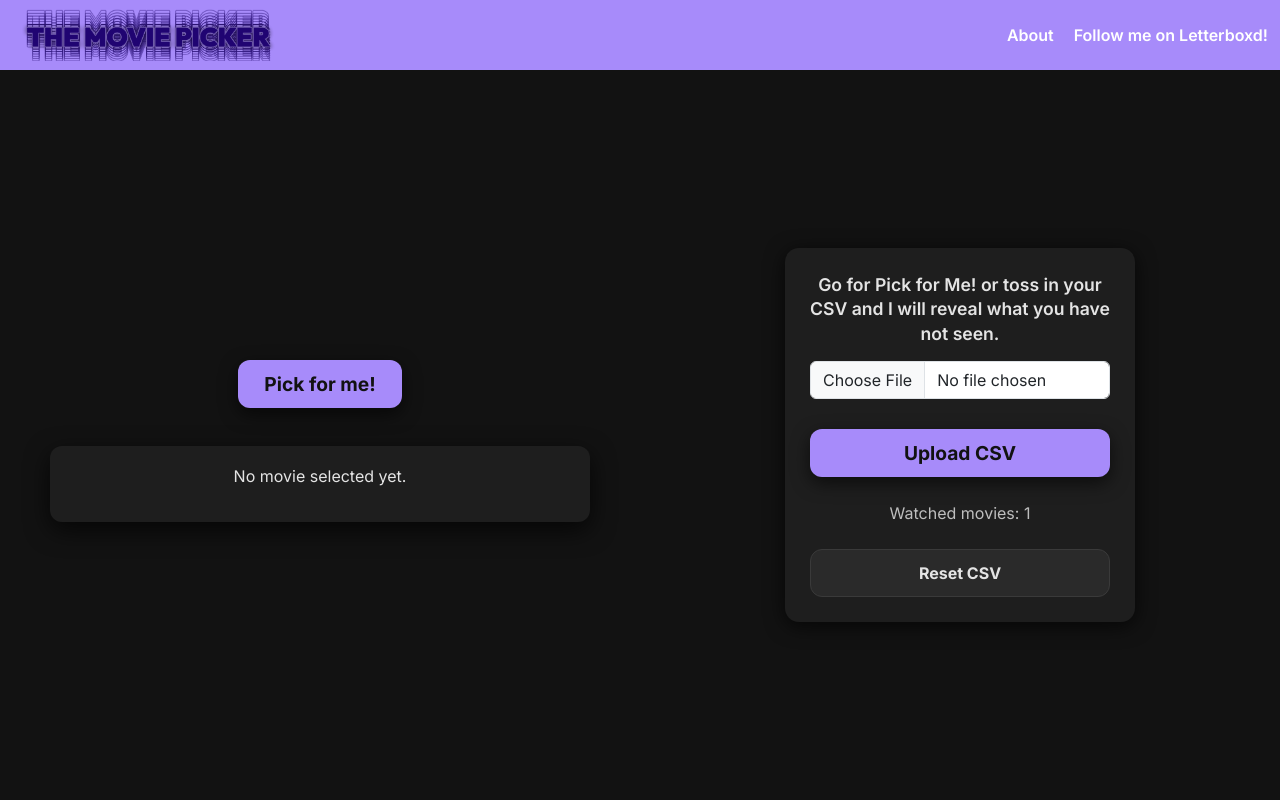
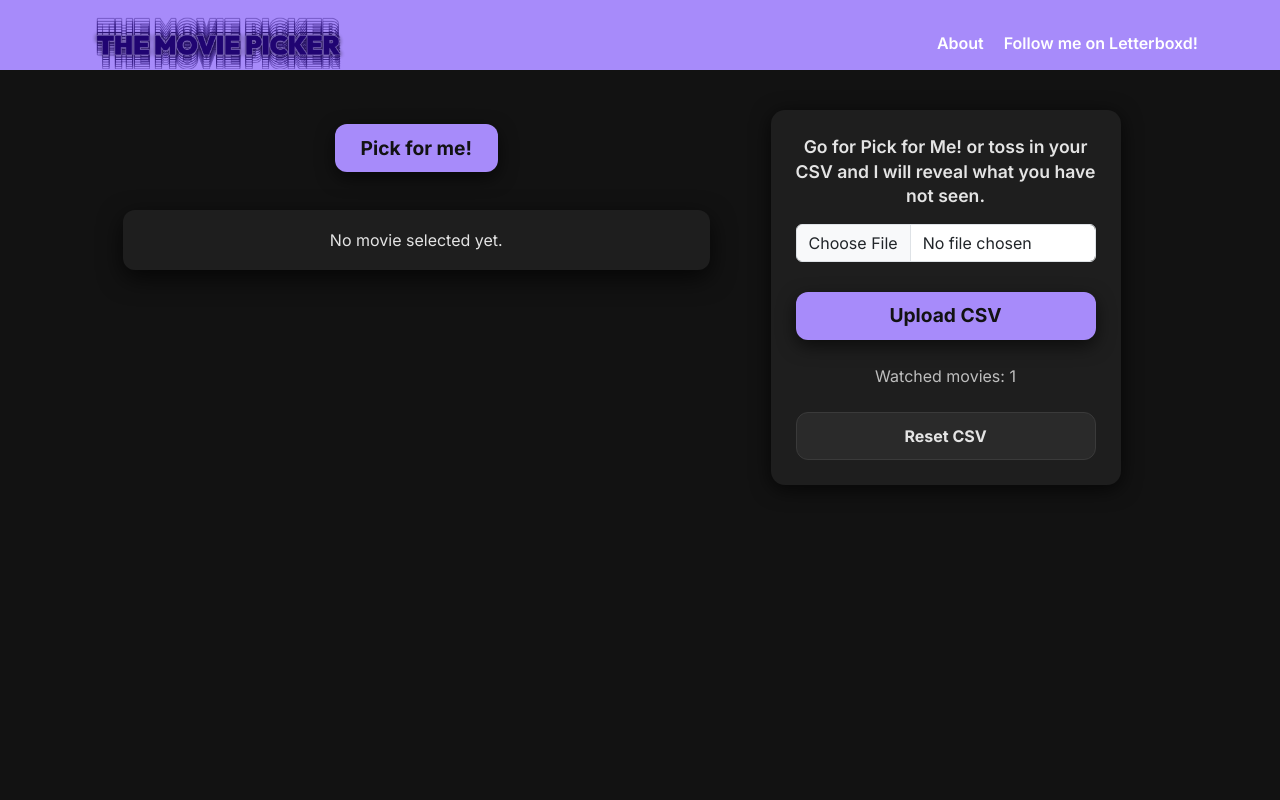
Before and after one commit to xenkou90/the-movie-picker, a Flask app: page / in a window 1280 px wide. Run offline with Flask 3, Linux system fonts and the light colour scheme; tables that the repository leaves empty hold one stand-in row (values such as "Sample post").

Commit message:
Redesign homepage layout to centered Letterboxd-style structure

```diff
--- a/requirements.txt
+++ b/requirements.txt
@@ -1,2 +1,3 @@
-Flask
+flask
 requests
+gunicorn
--- a/static/style.css
+++ b/static/style.css
@@ -42,22 +42,32 @@ body {
     height: 70px;
 }
 
+.nav-inner {
+    height: 70px;
+    display: flex;
+    align-items: center;
+    justify-content: space-between;
+}
+
 .logo {
     height: 52px;
+}
+
+.nav-right {
+    display: flex;
+    align-items: center;
+    gap: 20px;
 }
 
 .nav-link {
     color: #ffffff !important;
     font-weight: 600;
+    margin: 0;
 }
 
 .nav-link:hover {
     color: #ffffff !important;
     text-shadow: 0 0 8px rgba(196,181,253,0.9);
-}
-
-.navbar .nav-link {
-    margin-left: 20px;
 }
 
 /* Hide desktop links on mobile */
@@ -116,6 +126,51 @@ body {
 /* ==========================================================
    MAIN LAYOUT
    ========================================================== */
+.home-shell {
+    padding-top: 40px;
+    padding-bottom: 60px;
+}
+
+.home-grid {
+    width: 100%;
+    max-width: 1100px;
+    margin: 0 auto;
+    display: grid;
+    grid-template-columns: 1fr;
+    gap: 28px;
+    align-items: start;
+    justify-items: center;
+}
+
+.home-panel {
+    width: 100%;
+    display: flex;
+    flex-direction: column;
+    align-items: center;
+}
+
+/* Make the UPLOAD 'box' behave nicely in the layout */
+.home-upload {
+    width: 100%;
+}
+
+/* DESKTOP: Two columns side-by-side centered */
+@media (min-width: 992px) {
+    .home-grid {
+        grid-template-columns: 1.4fr 0.9fr;
+        justify-items: stretch;
+    }
+
+    .home-panel {
+        align-items: stretch;
+    }
+
+    /* Movie button stays centered */
+    .home-panel form.text-center {
+        align-self: center;
+    }
+}
+
 .main-container {
     flex: 1;
     display: flex;
--- a/templates/index.html
+++ b/templates/index.html
@@ -4,6 +4,9 @@
     <meta charset="UTF-8">
     <meta name="viewport" content="width=device-width, initial-scale=1.0">
     <title>The Movie Picker</title>
+
+    <link rel="icon" href="{{ url_for('static', filename='favicon.png') }}">
+    <link rel="apple-touch-icon" href="{{ url_for('static', filename='favicon.png') }}">
 
     <!-- BOOTSTRAP CDN -->
     <link
@@ -18,23 +21,23 @@
     <!-- ==========================================================
          NAVBAR — MOBILE FIRST
          ========================================================== -->
-<nav class="navbar navbar-dark top-bar navbar-expand-md">
-    <div class="container-fluid">
+<nav class="navbar navbar-dark top-bar">
+    <div class="container nav-inner">
 
         <!-- Logo -->
         <a class="navbar-brand" href="/">
-            <img src="{{ url_for('static', filename='logo.png') }}" class="logo">
+            <img src="{{ url_for('static', filename='logo.png') }}" class="logo" alt="The Movie Picker">
         </a>
 
         <!-- MOBILE HAMBURGER -->
-        <button class="hamburger-animated d-md-none" id="hamburger-btn">
+        <button class="hamburger-animated d-md-none" id="hamburger-btn" aria-label="Open menu">
             <span></span>
             <span></span>
             <span></span>
         </button>
 
         <!-- DESKTOP NAV LINKS -->
-        <div class="collapse navbar-collapse justify-content-end d-none d-md-flex">
+        <div class="nav-right d-none d-md-flex">
             <a class="nav-link" href="{{ url_for('about') }}">About</a>
             <a class="nav-link" href="https://letterboxd.com/ne0n/" target="_blank">Follow me on Letterboxd!</a>
         </div>
@@ -43,17 +46,18 @@
 </nav>
 
     <!-- ==========================================================
-         MAIN CONTENT — MOBILE FIRST (only left side)
-         Desktop: 50/50 split
+         MAIN CONTENT — MOBILE FIRST
          ========================================================== -->
-         <div class="container-fluid main-container">
-            <div class="row">
+         <main class="container home-shell">
 
-                <!-- LEFT SIDE (Always Visible) -->
-                <div class="col-12 col-md-6 left-side d-flex flex-column align-items-center pt-5">
+         <div class="home-grid">
+
+                <!-- BOX 1 - PICK FOR ME + MOVIE CARD -->
+
+                <section class="home-panel">
 
                     <!-- Pick for Me BUTTON -->
-                    <form method="POST">
+                    <form method="POST" class="text-center">
                         <input type="hidden" name="action" value="pick">
                         <button type="submit" class="btn btn-danger pick-btn">Pick for me!</button>
                     </form>
@@ -67,9 +71,7 @@
                             {% if picked_movie.poster %}
                                 <img src="{{ picked_movie.poster }}" alt="Poster" class="movie-poster">
                             {% else %}
-                                <div class="movie-poster-placeholder">
-                                    No poster available
-                                </div>
+                                <div class="movie-poster-placeholder">No poster available</div>
                             {% endif %}
 
                             <!-- Info -->
@@ -145,17 +147,19 @@
                         </div>
 
                         {% else %}
-                        <p>No movie selected yet.</p>
+                            <p class="text-center mb-0">No movie selected yet.</p>
                         {% endif %}
 
                      </div>
+                </section>
 
-                </div> <!-- END LEFT SIDE -->
 
-                <!-- RIGHT SIDE (DESKTOP ONLY) -->
-                <div class="col-12 col-md-6 right-side d-none d-md-flex flex-column align-items-center pt-5 pb-5">
+                <!-- BOX 2 - UPLOAD CSV + RESET + COUNT -->
 
-                    <div class="upload-card-desktop">
+                <aside class="home-panel">
+
+                    <div class="upload-card-desktop home-upload">
+
                         <h4 class="upload-title-desktop text-center">
                             Go for Pick for Me! or toss in your CSV and I will reveal what you have not seen.
                         </h4>
@@ -179,11 +183,11 @@
                             <button class="btn btn-light w-100 reset-btn-desktop">Reset CSV</button>
                         </form>
                     </div>
+                </aside>
 
-                </div> <!-- END RIGHT SIDE -->
+                </div>
+        </main>
 
-            </div> <!-- END ROW -->
-        </div> <!-- END MIN CONTAINER -->
 
     <!-- ==========================================================
          MOBILE MENU OVERLAY MODAL
```
Also changed, not shown: static/favicon.png (added).
